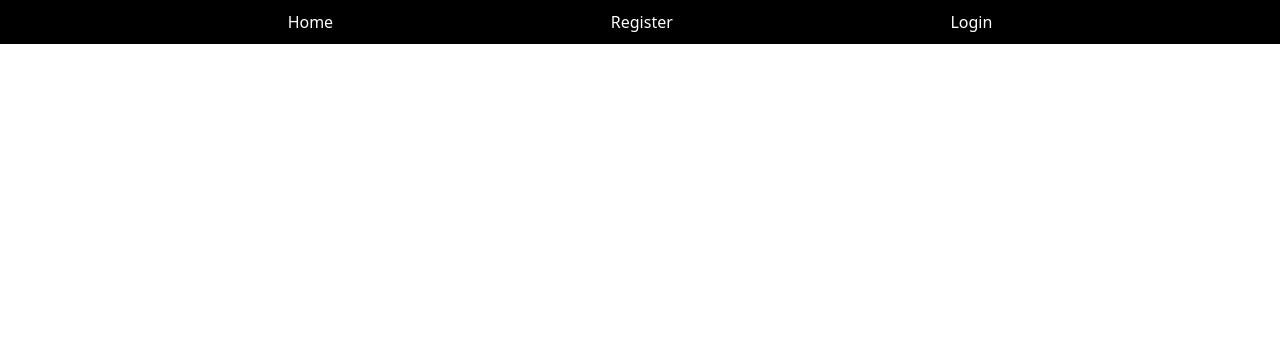
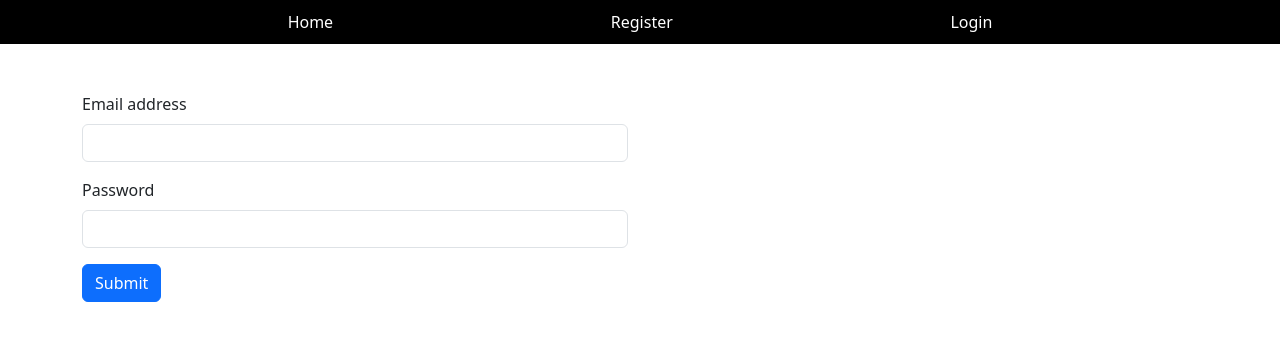
Before and after one commit to Ram-saddist/bookstore, a React (Vite) app in the folder frontend/: page /login in a window 1280 px wide. Before the commit this address had no page. Shown: the top 340 px of the page. Built offline with nearby package versions, Linux system fonts and the light colour scheme.

Commit message:
login backendd

```diff
--- a/frontend/src/App.jsx
+++ b/frontend/src/App.jsx
@@ -2,6 +2,7 @@
 import {BrowserRouter,Routes,Route} from 'react-router-dom'
 import Register from './Register/Register'
 import Navigation from './Navigation/Navigation'
+import Login from './Login/Login'
 
 export default function App() {
   return (
@@ -10,6 +11,7 @@
       <Navigation/>
         <Routes>
           <Route path="/register" element={<Register/>}/>
+          <Route path="/login" element={<Login/>}/>
         </Routes>
       </BrowserRouter>
     </div>
--- /dev/null
+++ b/frontend/src/Login/Login.jsx
@@ -0,0 +1,37 @@
+import React,{useState} from 'react'
+import axios from 'axios'
+import {useNavigate} from 'react-router-dom'
+
+export default function Login() {
+    const [email,setEmail]=useState('')
+    const [password,setPassword]=useState('')
+    const navigate=useNavigate()
+    function login(e){
+        e.preventDefault()
+        axios.post("http://localhost:5000/api/auth/login",{email,password})
+            .then((res)=>{
+                console.log(res)
+                if(res.status===200){
+                    navigate("/")
+                }
+            })
+    }
+    return (
+        <div className='container mt-5'>
+            <div className="row">
+                <form className='col-6' onSubmit={login}>
+                    <div className="mb-3">
+                        <label htmlFor="exampleInputEmail1" className="form-label">Email address</label>
+                        <input type="email" className="form-control" id="exampleInputEmail1" aria-describedby="emailHelp" onChange={(e)=>setEmail(e.target.value)} />
+
+                    </div>
+                    <div className="mb-3">
+                        <label htmlFor="exampleInputPassword1" className="form-label">Password</label>
+                        <input type="password" className="form-control" id="exampleInputPassword1" onChange={(e)=>setPassword(e.target.value)}/>
+                    </div>
+                    <button type="submit" className="btn btn-primary">Submit</button>
+                </form>
+            </div>
+        </div>
+    )
+}
--- a/frontend/src/Register/Register.jsx
+++ b/frontend/src/Register/Register.jsx
@@ -11,6 +11,14 @@
         axios.post("http://localhost:5000/api/auth/register",{name,email,password,mobile})
             .then((res)=>{
                 console.log(res)
+            })
+            .catch((err)=>{
+                if(err.status==400){
+                    alert("User already exists")
+                }
+                else{
+                    alert("Internal server error")
+                }
             })
     }
 
```
Also changed, not shown: 1 other file (tests, documents, lock files or other folders).
